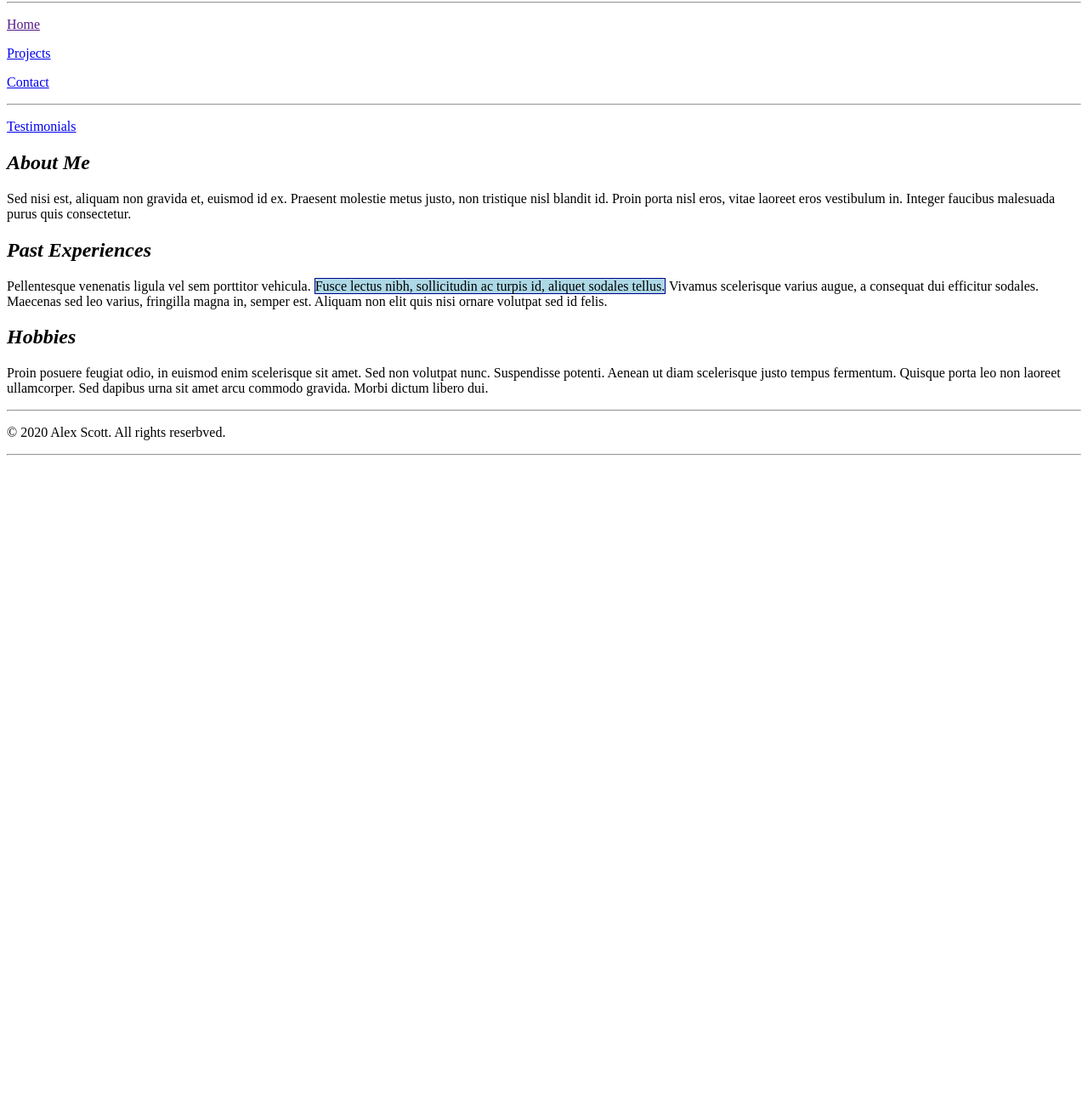
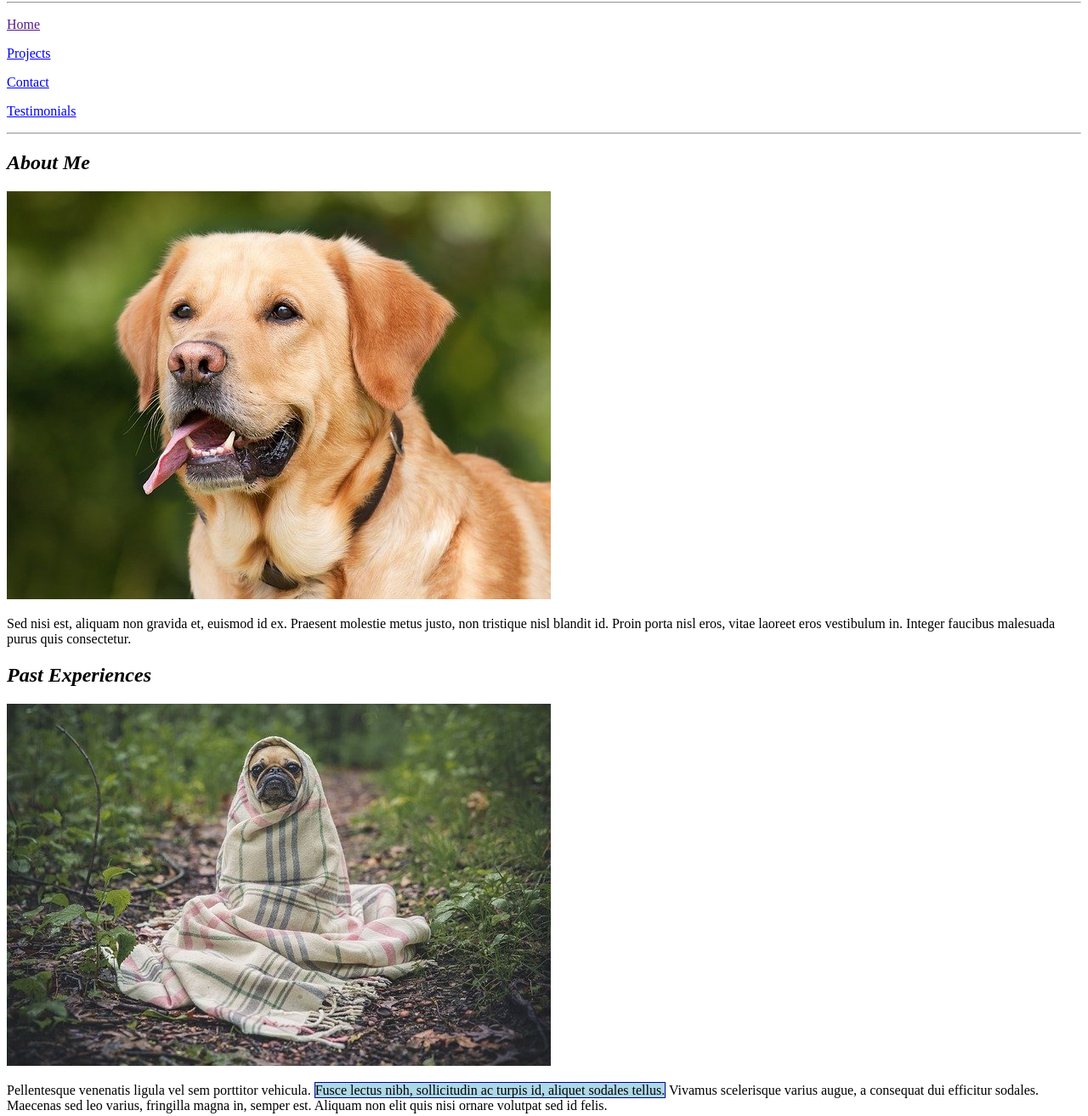
Before and after one commit to alexscott3297/IntroToWebDev, a plain HTML site: page Classwork/portfolio/Index.html in a window 1280 px wide. Shown: the part 78-1391 px from the top of the page at 85% size. Before the commit the page ends 800 px from the top, so only its background shows below. Drawn offline with Linux system fonts and the light colour scheme.

Commit message:
added photos

```diff
--- a/Classwork/portfolio/Index.html
+++ b/Classwork/portfolio/Index.html
@@ -4,6 +4,7 @@ Date Created: 12/01/21
 Most recent revision:
 -->
 <html lang="en">
+
 <header>
     <title>Alex Scotts's Portfolio</title>
 </header>
@@ -16,31 +17,35 @@ Most recent revision:
                 <p><a href="">Home</a></p>
                 <p><a href="projects.html">Projects</a></p>
                 <p><a href="contact.html">Contact</a></p>
+                <p><a href="testimonials.html">Testimonials</a></p>
              <hr />
-                    <p><a href="testimonials.html">Testimonials</a></p>
             </nav>
 
         <section>
             <article>
                 <h2><em>About Me</em></h2>
+                <img src="images/lab.jpg" alt="photo of a lab" />
                 <p>Sed nisi est, aliquam non gravida et, euismod id ex. Praesent molestie metus justo, non tristique nisl blandit id. Proin porta nisl eros, vitae laoreet eros vestibulum in. Integer faucibus malesuada purus quis consectetur.</p>
             </article>
 
             <article>
                 <h2><em>Past Experiences</em></h2>
+                <img src="images/pug.jpg" alt="photo of a pug" />
                 <p>Pellentesque venenatis ligula vel sem porttitor vehicula. <span style="background-color: lightblue; border: thin solid darkblue;">Fusce lectus nibh, sollicitudin ac turpis id, aliquet sodales tellus.</span> Vivamus scelerisque varius augue, a consequat dui efficitur sodales. Maecenas sed leo varius, fringilla magna in, semper est. Aliquam non elit quis nisi ornare volutpat sed id felis.</p>
+            </article>
 
-            </article>
             <article>
                 <h2><em>Hobbies</em></h2>
+                 <img src="images/vizsla.jpg" alt="photo of a vizsla" />
                 <p>Proin posuere feugiat odio, in euismod enim scelerisque sit amet. Sed non volutpat nunc. Suspendisse potenti. Aenean ut diam scelerisque justo tempus fermentum. Quisque porta leo non laoreet ullamcorper. Sed dapibus urna sit amet arcu commodo gravida. Morbi dictum libero dui. </p>
+            </article>
 
-            </article>
     <hr />
     </section>
         <footer>
-                <p>&copy; 2020 Alex Scott. All rights reserbved.</p>
+            <p>&copy; 2020 Alex Scott. All rights reserved.</p>
         </footer>
     <hr />
+
     </body>
 </html>
```
Also changed, not shown: Classwork/portfolio/images/lab.jpg (added), Classwork/portfolio/images/pug.jpg (added), Classwork/portfolio/images/vizsla.jpg (added). Lines whose indentation alone changed are shown as unchanged.
